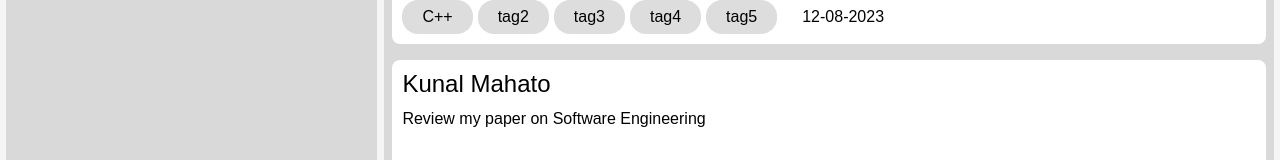
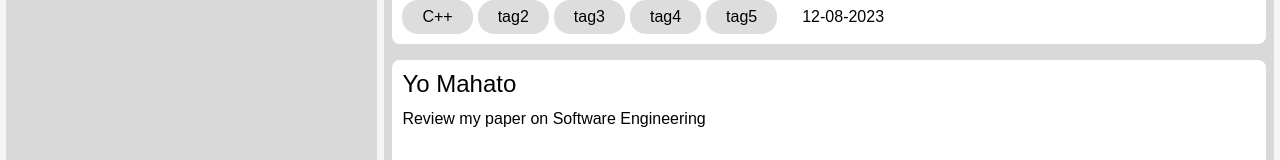
Before and after one commit to shekharmnnit/Runtime_Terror, a React (Create React App) app in the folder frontend/: page /profile in a window 1280 px wide. Shown: the part 441-601 px from the top of the page. Built offline with nearby package versions, Linux system fonts and the light colour scheme; the HTML template or start-up script is replaced by a standard one.

Commit message:
modified post_summary.tsx

```diff
--- a/frontend/src/components/Post_summary.tsx
+++ b/frontend/src/components/Post_summary.tsx
@@ -8,6 +8,14 @@ function ShowPostSummary() {
         "caption": "Review my paper on Software Engineering",
         "link": "https://www.google.com/",
         "tags": ["C++", "tag2", "tag3", "tag4", "tag5"],
+        "date": "12-08-2023"
+      },
+      {
+        "first_name": "Yo",
+        "last_name": "Mahato",
+        "caption": "Review my paper on Software Engineering",
+        "link": "https://www.google.com/",
+        "tags": ["C#", "tag2", "tag3", "tag4", "tag5"],
         "date": "12-08-2023"
       }]
 
--- a/frontend/src/components/ProfilePage.tsx
+++ b/frontend/src/components/ProfilePage.tsx
@@ -8,10 +8,6 @@ import UserProfileDetail from './UserProfileDetail.tsx';
 function ProfilePage() {
 
     let local_first_name= localStorage.getItem('local_first_name');
-    const itemElements = [];
-    for (let i = 0; i < 3; i++) {
-        itemElements.push(<div><ShowPostSummary/></div>);
-      }
 
     return (
 
@@ -22,7 +18,7 @@ function ProfilePage() {
                     <div><UserProfileDetail/></div>
                 </div>
                 <div className='postSection'>
-                    <div>{itemElements}</div>
+                    <div><ShowPostSummary/></div>
                 </div>
             </div>
             <div><AppFooter/></div>
```
